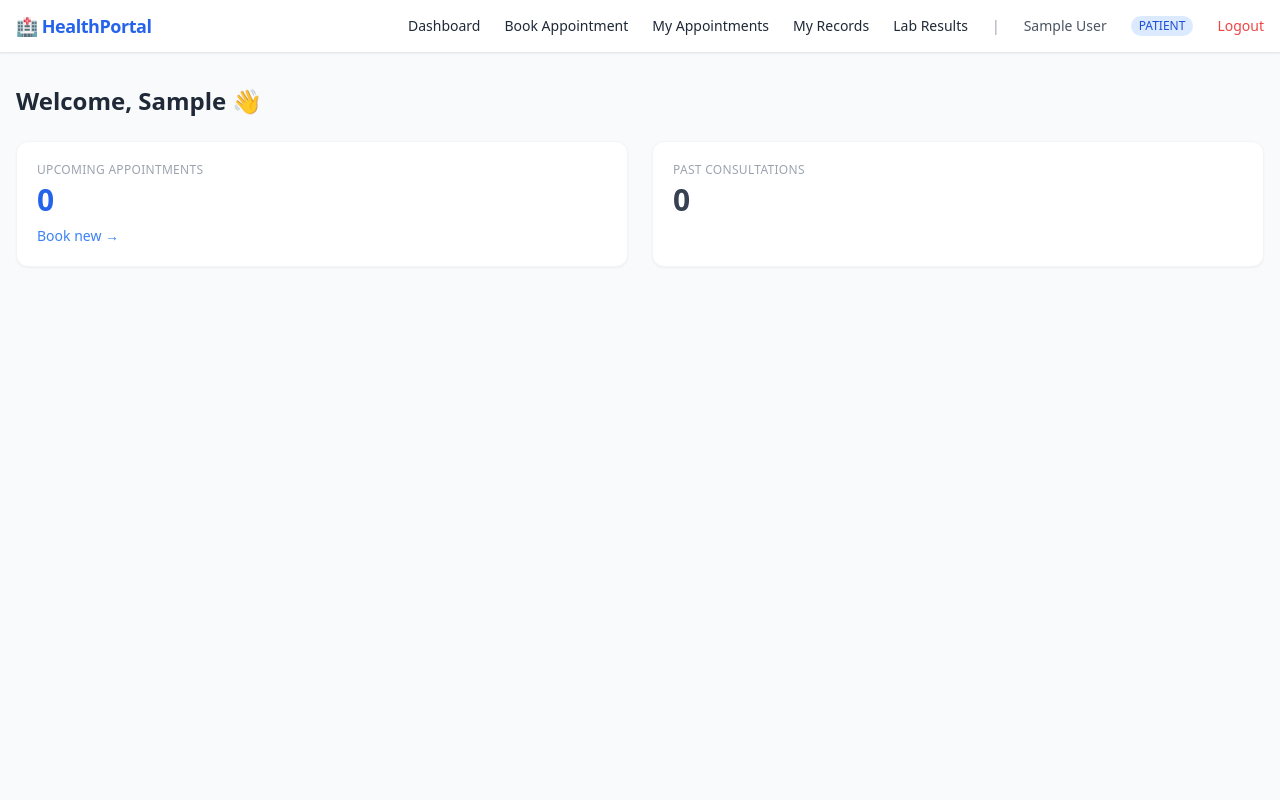
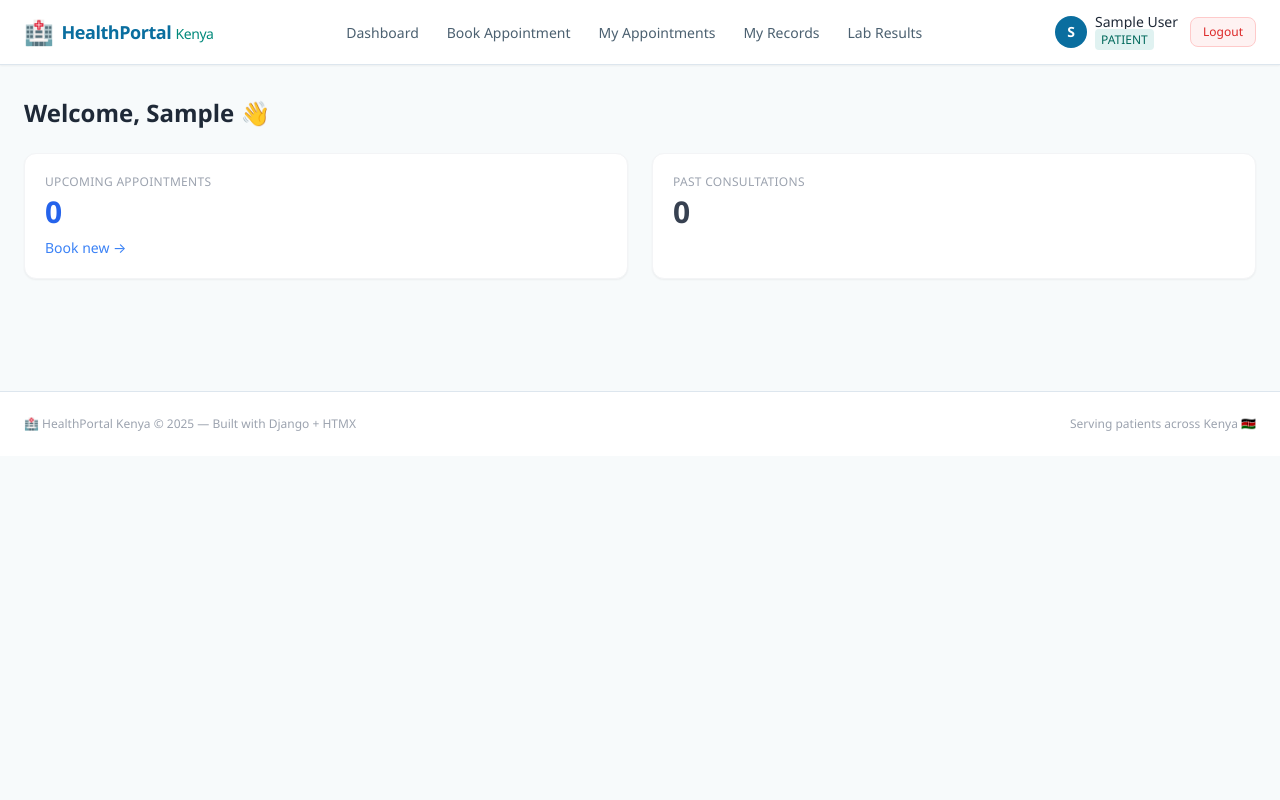
Before and after one commit to IbrahimAce/healthportal, a Django app: page / in a window 1280 px wide. Run offline with Django 5.2, Linux system fonts and the light colour scheme; the visitor is signed in with stand-in values (Sample User, id 1); data comes from the database, SQL or seed files in the repository; data that the repository does not hold is empty; parts of the project's set-up code (start-up, migrations or seed data) failed here and were passed over; some libraries are stand-ins or nearby versions.

Commit message:
feat: professional theme, fixed admin navbar, doctor multi-day schedule selector

```diff
--- a/config/urls.py
+++ b/config/urls.py
@@ -15,6 +15,7 @@ urlpatterns = [
     path("", include("dashboard.urls")),           # main frontend
     path("accounts/", include("accounts.urls")),   # auth
     path("appointments/", include("appointments.urls")),
+    path("doctors/", include("doctors.urls")),
     path("records/", include("records.urls")),
 
     # API routes — all under /api/v1/
--- /dev/null
+++ b/doctors/urls.py
@@ -0,0 +1,8 @@
+from django.urls import path
+from .views_web import manage_schedule
+
+app_name = "doctors"
+
+urlpatterns = [
+    path("schedule/", manage_schedule, name="schedule"),
+]
--- a/requirements.txt
+++ b/requirements.txt
@@ -9,6 +9,7 @@ click-plugins==1.1.1.2
 click-repl==0.3.0
 dj-database-url==3.1.2
 Django==5.2.13
+django-axes==8.3.1
 django-environ==0.13.0
 django-filter==25.2
 django-ipware==7.0.1
--- a/templates/base.html
+++ b/templates/base.html
@@ -7,93 +7,145 @@
 
   <!-- Tailwind CSS CDN -->
   <script src="https://cdn.tailwindcss.com"></script>
+  <script>
+    tailwind.config = {
+      theme: {
+        extend: {
+          colors: {
+            primary:   { DEFAULT: '#0A6E9F', light: '#E8F4FD', dark: '#064F73' },
+            secondary: { DEFAULT: '#00897B', light: '#E0F2F1' },
+            accent:    { DEFAULT: '#F57C00', light: '#FFF3E0' },
+            surface:   '#F7FAFB',
+            border:    '#DDE6EE',
+          }
+        }
+      }
+    }
+  </script>
 
   <!-- HTMX CDN -->
   <script src="https://unpkg.com/htmx.org@1.9.10"></script>
 
   <style>
-    /* Smooth HTMX loading indicator */
+    body { font-family: 'Segoe UI', system-ui, -apple-system, sans-serif; }
     #loading-bar {
-      display: none;
-      position: fixed; top: 0; left: 0;
-      height: 3px; width: 100%;
-      background: #2563eb;
-      z-index: 9999;
-      animation: slide 1s infinite;
+      display: none; position: fixed; top: 0; left: 0;
+      height: 3px; width: 100%; background: #0A6E9F;
+      z-index: 9999; animation: slide 1.2s ease infinite;
     }
     @keyframes slide { 0%{width:0%} 100%{width:100%} }
     .htmx-request #loading-bar { display: block; }
+    .nav-link {
+      color: #4B6070;
+      font-size: 0.875rem;
+      font-weight: 500;
+      padding: 0.375rem 0.75rem;
+      border-radius: 0.375rem;
+      transition: all 0.15s;
+    }
+    .nav-link:hover { background: #E8F4FD; color: #0A6E9F; }
+    .nav-link.active { background: #E8F4FD; color: #0A6E9F; }
+    .role-badge-PATIENT      { background:#E0F2F1; color:#00695C; }
+    .role-badge-DOCTOR       { background:#E8F4FD; color:#064F73; }
+    .role-badge-RECEPTIONIST { background:#FFF3E0; color:#E65100; }
+    .role-badge-ADMIN        { background:#F3E5F5; color:#6A1B9A; }
   </style>
 </head>
-<body class="bg-gray-50 text-gray-800 min-h-screen">
+<body class="bg-surface text-gray-800 min-h-screen">
 
-  <!-- Loading bar (shows on any HTMX request) -->
   <div id="loading-bar"></div>
 
-  <!-- Navbar -->
   {% if user.is_authenticated %}
-  <nav class="bg-white shadow-sm border-b border-gray-200">
-    <div class="max-w-7xl mx-auto px-4 py-3 flex items-center justify-between">
+  <!-- Top Header Bar -->
+  <header class="bg-white border-b border-border shadow-sm sticky top-0 z-50">
+    <div class="max-w-7xl mx-auto px-4 sm:px-6">
+      <div class="flex items-center justify-between h-16">
 
-      <a href="/" class="text-blue-600 font-bold text-lg tracking-tight">
-        🏥 HealthPortal
+        <!-- Logo -->
+        <a href="/" class="flex items-center gap-2 text-primary font-bold text-lg tracking-tight no-underline">
+          <span class="text-2xl">🏥</span>
+          <span>HealthPortal <span class="text-secondary font-normal text-sm">Kenya</span></span>
         </a>
 
-      <div class="flex items-center gap-6 text-sm">
+        <!-- Nav Links -->
+        <nav class="hidden md:flex items-center gap-1">
           {% if user.is_patient %}
-          <a href="{% url 'dashboard:patient' %}"      class="hover:text-blue-600">Dashboard</a>
-          <a href="{% url 'appointments:book' %}"      class="hover:text-blue-600">Book Appointment</a>
-          <a href="{% url 'appointments:list' %}"      class="hover:text-blue-600">My Appointments</a>
-          <a href="{% url 'records:list' %}"           class="hover:text-blue-600">My Records</a>
-          <a href="{% url 'records:lab-list' %}"       class="hover:text-blue-600">Lab Results</a>
+            <a href="{% url 'dashboard:patient' %}"  class="nav-link">Dashboard</a>
+            <a href="{% url 'appointments:book' %}"  class="nav-link">Book Appointment</a>
+            <a href="{% url 'appointments:list' %}"  class="nav-link">My Appointments</a>
+            <a href="{% url 'records:list' %}"       class="nav-link">My Records</a>
+            <a href="{% url 'records:lab-list' %}"   class="nav-link">Lab Results</a>
           {% elif user.is_doctor %}
-          <a href="{% url 'dashboard:doctor' %}"       class="hover:text-blue-600">Dashboard</a>
-          <a href="{% url 'appointments:list' %}"      class="hover:text-blue-600">My Schedule</a>
-          <a href="{% url 'records:list' %}"           class="hover:text-blue-600">Records</a>
+            <a href="{% url 'dashboard:doctor' %}"   class="nav-link">Dashboard</a>
+            <a href="{% url 'appointments:list' %}"  class="nav-link">My Schedule</a>
+            <a href="{% url 'doctors:schedule' %}"   class="nav-link">Set Availability</a>
+            <a href="{% url 'records:list' %}"       class="nav-link">Records</a>
           {% elif user.is_receptionist %}
-          <a href="{% url 'dashboard:receptionist' %}" class="hover:text-blue-600">Dashboard</a>
-          <a href="{% url 'appointments:list' %}"      class="hover:text-blue-600">Appointments</a>
+            <a href="{% url 'dashboard:receptionist' %}" class="nav-link">Dashboard</a>
+            <a href="{% url 'appointments:list' %}"  class="nav-link">Appointments</a>
           {% elif user.is_admin_user %}
-          <a href="{% url 'dashboard:admin' %}" class="hover:text-blue-600">Dashboard</a>
-          <a href="{% url 'appointments:list' %}" class="hover:text-blue-600">Appointments</a>
-          <a href="/admin/" class="hover:text-blue-600">Django Admin</a>
+            <a href="{% url 'dashboard:admin' %}"    class="nav-link">Dashboard</a>
+            <a href="{% url 'appointments:list' %}"  class="nav-link">Appointments</a>
+            <a href="/admin/"                        class="nav-link">Django Admin</a>
           {% endif %}
+        </nav>
 
-        <span class="text-gray-400">|</span>
-        <span class="text-gray-600">{{ user.get_full_name }}</span>
-        <span class="bg-blue-100 text-blue-700 text-xs px-2 py-0.5 rounded-full">{{ user.role }}</span>
-        <a href="{% url 'accounts:logout' %}" class="text-red-500 hover:text-red-700">Logout</a>
+        <!-- User Info + Logout -->
+        <div class="flex items-center gap-3">
+          <div class="hidden sm:flex items-center gap-2">
+            <div class="w-8 h-8 rounded-full bg-primary text-white flex items-center justify-center text-sm font-bold">
+              {{ user.first_name|first|upper }}
+            </div>
+            <div class="text-sm">
+              <p class="font-medium text-gray-800 leading-none">{{ user.get_full_name }}</p>
+              <span class="text-xs px-1.5 py-0.5 rounded font-medium role-badge-{{ user.role }}">
+                {{ user.role }}
+              </span>
+            </div>
+          </div>
+          <a href="{% url 'accounts:logout' %}"
+             class="text-xs bg-red-50 hover:bg-red-100 text-red-600 border border-red-200 px-3 py-1.5 rounded-lg font-medium transition">
+            Logout
+          </a>
         </div>
 
       </div>
-  </nav>
+    </div>
+  </header>
   {% endif %}
 
   <!-- Flash messages -->
   {% if messages %}
-  <div class="max-w-7xl mx-auto px-4 mt-4 space-y-2">
+  <div class="max-w-7xl mx-auto px-4 sm:px-6 mt-4 space-y-2">
     {% for message in messages %}
-    <div class="px-4 py-3 rounded-lg text-sm font-medium
-      {% if message.tags == 'error' %}bg-red-100 text-red-700
-      {% elif message.tags == 'success' %}bg-green-100 text-green-700
-      {% else %}bg-blue-100 text-blue-700{% endif %}">
-      {{ message }}
+    <div class="flex items-start gap-3 px-4 py-3 rounded-xl text-sm font-medium border
+      {% if message.tags == 'error' %}bg-red-50 text-red-700 border-red-200
+      {% elif message.tags == 'success' %}bg-green-50 text-green-700 border-green-200
+      {% else %}bg-blue-50 text-blue-700 border-blue-200{% endif %}">
+      <span>{% if message.tags == 'error' %}⚠️{% elif message.tags == 'success' %}✅{% else %}ℹ️{% endif %}</span>
+      <span>{{ message }}</span>
     </div>
     {% endfor %}
   </div>
   {% endif %}
 
   <!-- Main content -->
-  <main class="max-w-7xl mx-auto px-4 py-8">
+  <main class="max-w-7xl mx-auto px-4 sm:px-6 py-8">
     {% block content %}{% endblock %}
   </main>
 
-<!-- Tell HTMX to include Django's CSRF token on every request -->
+  <!-- Footer -->
+  <footer class="border-t border-border bg-white mt-12 py-6">
+    <div class="max-w-7xl mx-auto px-4 sm:px-6 flex flex-col sm:flex-row items-center justify-between gap-2 text-xs text-gray-400">
+      <span>🏥 HealthPortal Kenya &copy; 2025 — Built with Django + HTMX</span>
+      <span>Serving patients across Kenya 🇰🇪</span>
+    </div>
+  </footer>
+
   <script>
     document.body.addEventListener('htmx:configRequest', function(evt) {
       evt.detail.headers['X-CSRFToken'] = '{{ csrf_token }}';
     });
   </script>
-
 </body>
 </html>
```
Also changed, not shown: config/settings/base.py (+15 -0 lines), dashboard/templatetags/dict_extras.py (added, +11 -0 lines), doctors/views_web.py (added, +68 -0 lines), templates/doctors/schedule.html (added, +105 -0 lines), dashboard/templatetags/__init__.py (added). Lines whose indentation alone changed are shown as unchanged.
